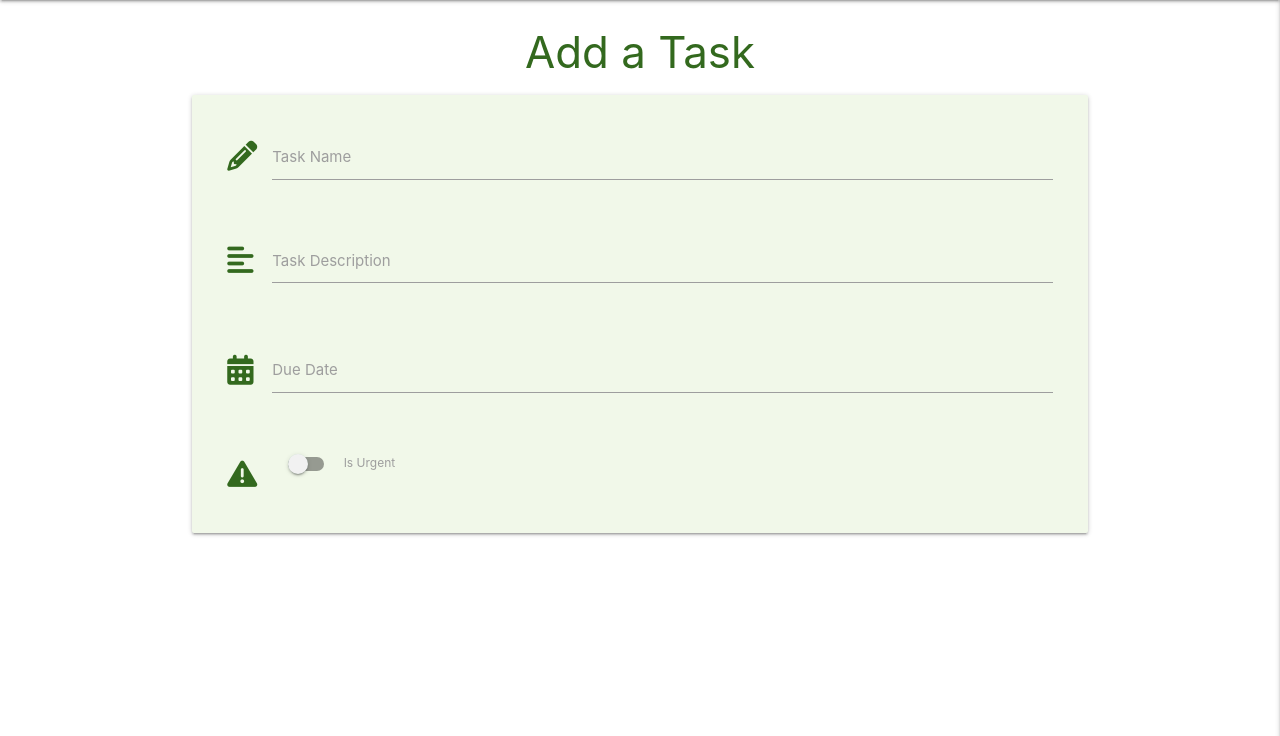
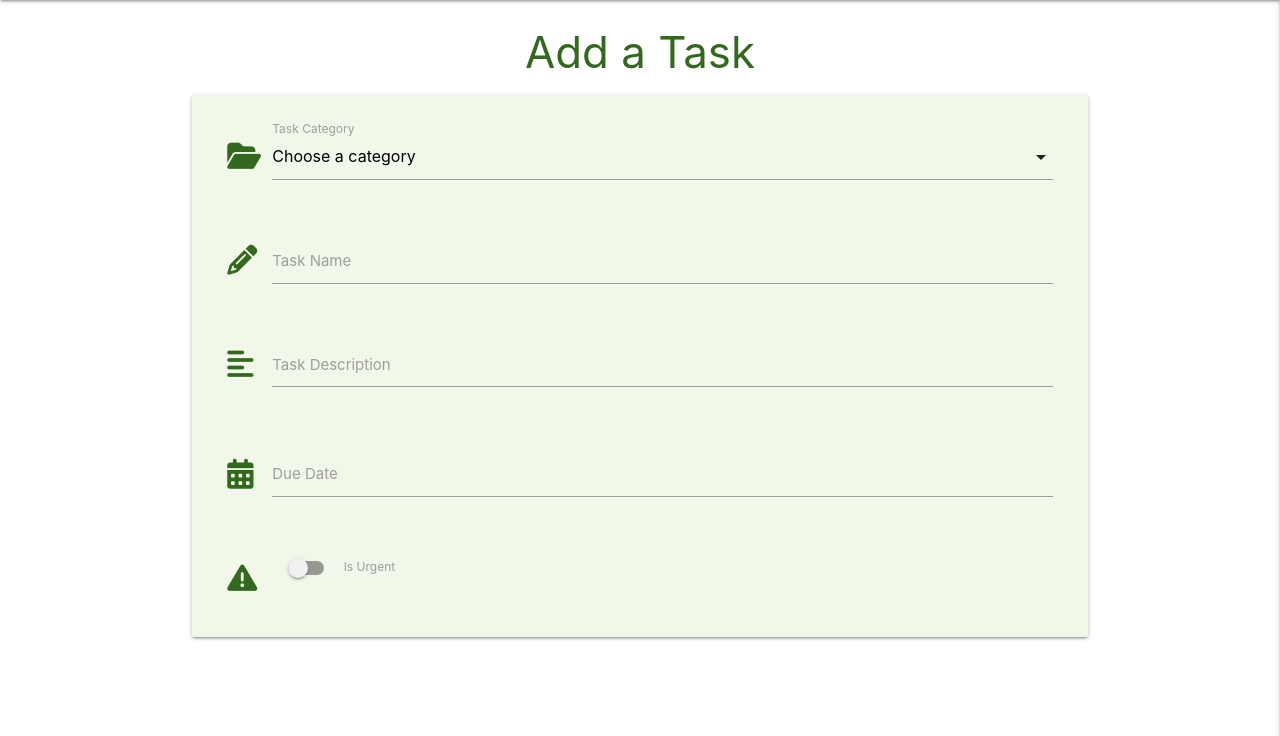
Before and after one commit to boderg/mongo-task-manager, a Flask app: page /add_task in a window 1280 px wide. Shown: the part 64-800 px from the top of the page. Run offline with Flask 3, Linux system fonts and the light colour scheme; data that the repository does not hold is empty; some libraries are stand-ins or nearby versions.

Commit message:
Add categories dropdown

```diff
--- a/app.py
+++ b/app.py
@@ -101,7 +101,8 @@ def logout():
 
 @app.route("/add_task")
 def add_task():
-    return render_template("add_task.html")
+    categories = mongo.db.categories.find().sort("category_name", 1)
+    return render_template("add_task.html", categories=categories)
 
 
 if __name__ == "__main__":
--- a/static/js/script.js
+++ b/static/js/script.js
@@ -2,6 +2,7 @@ $(document).ready(function () {
     $('.sidenav').sidenav({edge: "right"});
     $('.collapsible').collapsible();
     $('.tooltipped').tooltip();
+    $('select').formSelect();
     $('.datepicker').datepicker({
         format: "ddd dd mmm yyyy",
         yearRange: 3,
--- a/templates/add_task.html
+++ b/templates/add_task.html
@@ -7,6 +7,18 @@
 
     <div class="row card-panel light-green lighten-5">
         <form class="col s12" method="POST" action="">
+            <div class="row">
+                <div class="input-field col s12">
+                    <i class="fas fa-folder-open prefix light-green-text text-darken-4"></i>
+                    <select id="category_name" name="category_name" class="validate" required>
+                        <option value="" disabled selected>Choose a category</option>
+                        {% for category in categories %}
+                            <option value="{{ category.category_name }}">{{ category.category_name }}</option>
+                        {% endfor %}
+                    </select>
+                    <label for="category_name">Task Category</label>
+                </div>
+            </div>
             <div class="row">
                 <div class="input-field col s12">
                     <i class="fas fa-pencil-alt prefix light-green-text text-darken-4"></i>
```
